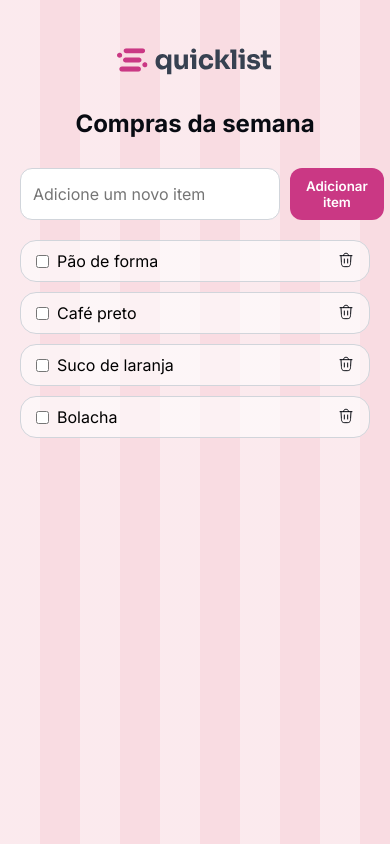
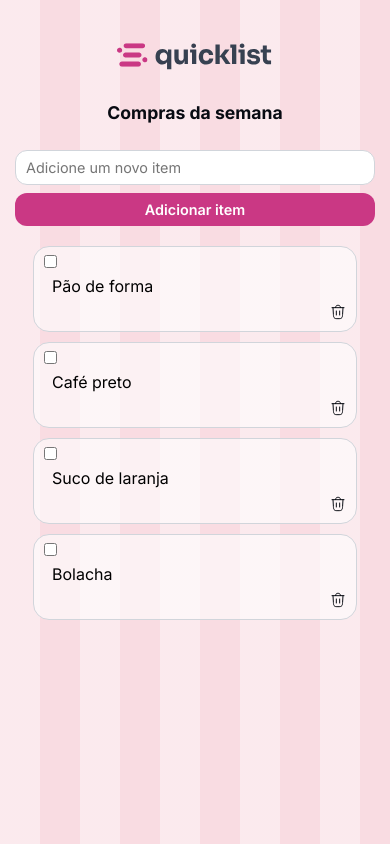
Before and after one commit to DanielDevCC26/quick-list-js, a plain HTML site: page index.html in a window 390 px wide. Drawn offline with Linux system fonts and the light colour scheme.

Commit message:
changes to mobile

```diff
--- a/script.js
+++ b/script.js
@@ -4,13 +4,14 @@ const botaoAdicionar = document.querySelector('button[type="button"]');
 const lista = document.getElementById('lista');
 const mensagem = document.getElementById('mensagem-alerta');
 
-
 // Função para mostrar alerta visual na parte inferior
 function mostrarMensagem(texto) {
   mensagem.textContent = texto;
   mensagem.classList.add('visivel');
 
-  setTimeout(() => {
+  // Remove após 2 segundos
+  clearTimeout(mensagem._timeout);
+  mensagem._timeout = setTimeout(() => {
     mensagem.classList.remove('visivel');
   }, 2000);
 }
@@ -49,8 +50,9 @@ function adicionarItem() {
 
   // Configura o botão de remover
   botaoRemover.classList.add('remover');
+  botaoRemover.setAttribute('aria-label', `Remover ${textoDigitado}`);
   iconeLixeira.src = 'styles/assets/trash.svg';
-  iconeLixeira.alt = 'Remover';
+  iconeLixeira.alt = 'Remover item';
   iconeLixeira.width = 16;
   botaoRemover.appendChild(iconeLixeira);
 
@@ -62,13 +64,11 @@ function adicionarItem() {
 
   // Evento de marcar/desmarcar item
   checkbox.addEventListener('change', () => {
-    if (checkbox.checked) {
-      li.classList.add('concluido');
-      mostrarMensagem(`"${textoDigitado}" foi marcado como concluído`);
-    } else {
-      li.classList.remove('concluido');
-      mostrarMensagem(`"${textoDigitado}" foi desmarcado`);
-    }
+    const concluido = checkbox.checked;
+    li.classList.toggle('concluido', concluido);
+    mostrarMensagem(
+      `"${textoDigitado}" foi ${concluido ? 'marcado como concluído' : 'desmarcado'}`
+    );
   });
 
   // Monta a estrutura do item
@@ -87,9 +87,10 @@ function adicionarItem() {
 // Adiciona item ao clicar no botão
 botaoAdicionar.addEventListener('click', adicionarItem);
 
-// Adiciona item ao pressionar Enter
-inputNovoItem.addEventListener('keypress', (event) => {
+// Adiciona item ao pressionar Enter (desktop) ou Enter no teclado mobile
+inputNovoItem.addEventListener('keydown', (event) => {
   if (event.key === 'Enter') {
+    event.preventDefault(); // evita envio de formulário em mobile
     adicionarItem();
   }
 });
--- a/styles/style.css
+++ b/styles/style.css
@@ -1,4 +1,6 @@
-/* Reset básico */
+/* =====================
+   RESET E VARIÁVEIS
+   ===================== */
 * {
   margin: 0;
   padding: 0;
@@ -28,7 +30,9 @@
   --border-hover: #b9c2d0;
 }
 
-
+/* =====================
+   BASE DESKTOP
+   ===================== */
 body {
   font-family: var(--font-family);
   background-color: #f9dce2;
@@ -39,7 +43,6 @@ body {
   min-height: 100vh;
   padding: 20px;
   background-image:
-
     repeating-linear-gradient(
       to right,
       rgba(255, 255, 255, 0.4) 0px,
@@ -63,7 +66,9 @@ h1 {
   margin-bottom: 20px;
 }
 
-/* Input e botão lado a lado */
+/* =====================
+   INPUT + BOTÃO
+   ===================== */
 .input-container {
   display: flex;
   gap: 10px;
@@ -97,7 +102,9 @@ h1 {
   background-color: var(--color-brand-hover);
 }
 
-/* Lista de itens */
+/* =====================
+   LISTA DE ITENS
+   ===================== */
 ul {
   list-style: none;
   width: 100%;
@@ -133,7 +140,9 @@ ul li button.remover {
   cursor: pointer;
 }
 
-/* Mensagem alerta inferior */
+/* =====================
+   MENSAGEM ALERTA
+   ===================== */
 #mensagem-alerta {
   position: fixed;
   bottom: 20px;
@@ -159,3 +168,82 @@ input.erro {
   border: 2px solid var(--color-danger);
   outline: none;
 }
+
+/* =====================
+   MEDIA QUERIES
+   ===================== */
+
+/* Tablets (≤ 1024px) */
+@media (max-width: 1024px) {
+  h1 {
+    font-size: 1.4rem;
+  }
+
+  .input-container {
+    max-width: 90%;
+  }
+
+  ul {
+    max-width: 90%;
+  }
+}
+
+/* Celulares grandes (≤ 768px) */
+@media (max-width: 768px) {
+  body {
+    padding: 15px;
+  }
+
+  h1 {
+    text-align: center;
+    font-size: 1.3rem;
+  }
+
+  .input-container {
+    flex-direction: column;
+    align-items: stretch;
+    gap: 8px;
+    max-width: 100%;
+  }
+
+  .input-container input,
+  .input-container button {
+    width: 100%;
+  }
+
+  ul li {
+    flex-direction: column;
+    align-items: flex-start;
+    gap: 8px;
+  }
+
+  ul li button.remover {
+    align-self: flex-end;
+  }
+}
+
+/* Celulares pequenos (≤ 480px) */
+@media (max-width: 480px) {
+  h1 {
+    font-size: 1.1rem;
+  }
+
+  .input-container input {
+    font-size: 0.9rem;
+    padding: 8px 10px;
+  }
+
+  .input-container button {
+    font-size: 0.9rem;
+    padding: 8px 10px;
+  }
+
+  ul li {
+    padding: 8px 10px;
+  }
+
+  #mensagem-alerta {
+    font-size: 0.8rem;
+    padding: 8px 16px;
+  }
+}
```
Lines whose indentation alone changed are shown as unchanged.
